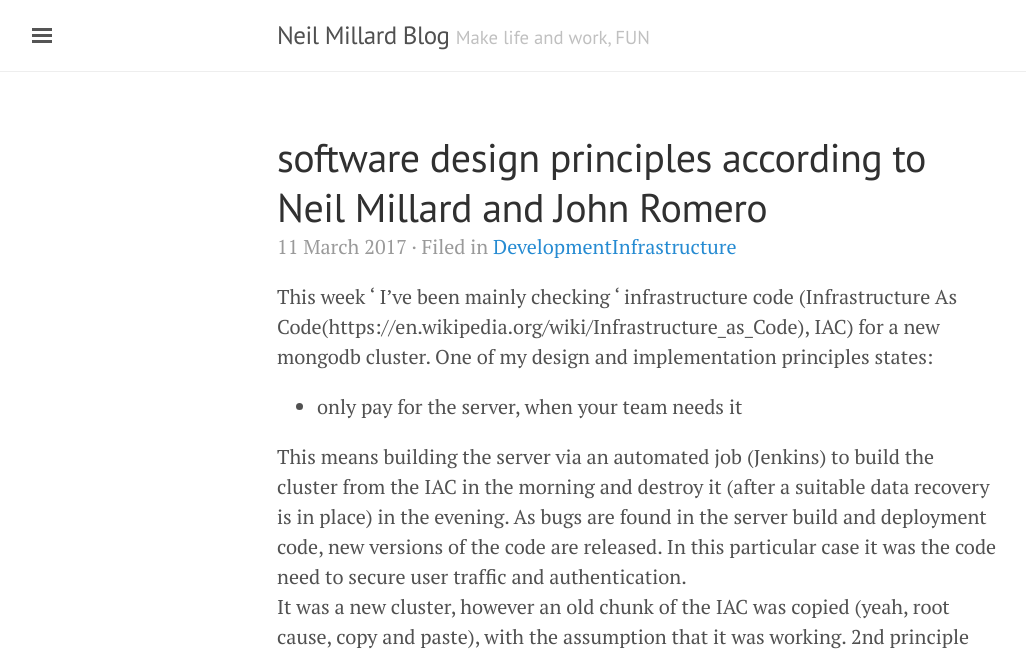
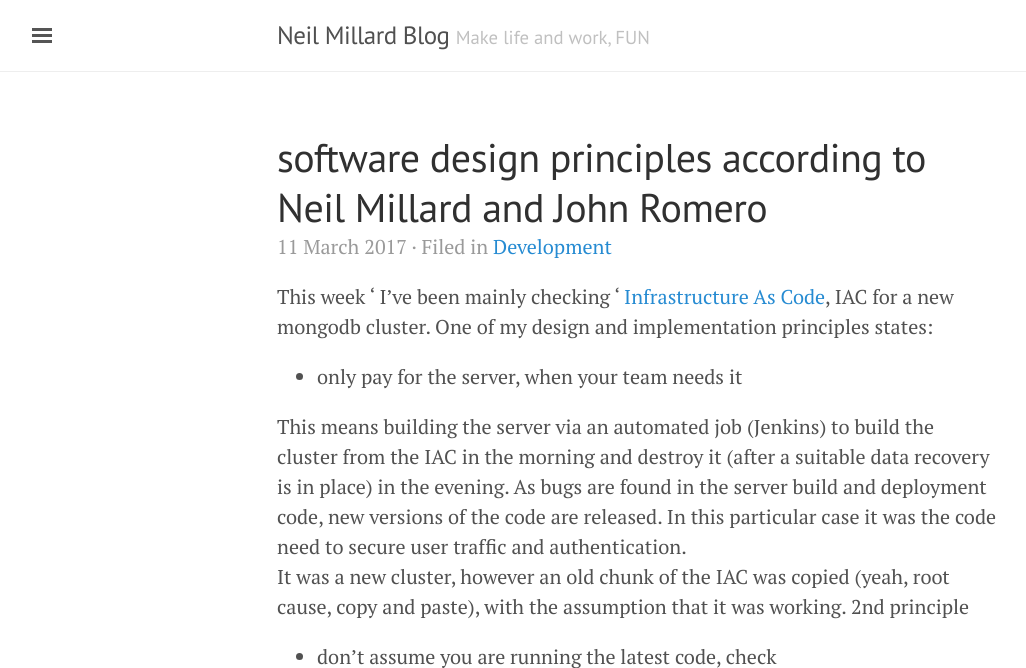
Before and after one commit to neilmillard/neilmillard.github.io, a Jekyll site: the page built from _posts/2017-03-11-software-design-principles.md, in a window 1280 px wide and 900 px high, cut to the strip 0-668 px from the top of the window. Shown: the whole strip, without its empty margins (3-1029 px from the left). Built offline with Jekyll 4.4.1, drawn with Linux system fonts in a browser that asks for light colours; nearby versions of some CDN libraries; comment, search, counter and statistics services are not loaded; some of the changed text lies outside the part shown.

Commit message:
update principles with links

```diff
--- a/_posts/2017-03-11-software-design-principles.md
+++ b/_posts/2017-03-11-software-design-principles.md
@@ -5,12 +5,12 @@
 title: software design principles according to Neil Millard and John Romero
 author_login: neil
 author_email: neil@neilmillard.com
-categories: [Development, Infrastructure]
+categories: [Development]
 description: John Romero talks at GDC Europe about id software and is design and programming principles and Neil shares two of his own about Infrastructure as Code
 tags: [software development, principles, agile]
 comments: true
 ---
-This week ' I've been mainly checking ' infrastructure code (Infrastructure As Code(https://en.wikipedia.org/wiki/Infrastructure_as_Code), IAC) for a new mongodb cluster. One of my design and implementation principles states:
+This week ' I've been mainly checking ' [Infrastructure As Code](https://en.wikipedia.org/wiki/Infrastructure_as_Code), IAC for a new mongodb cluster. One of my design and implementation principles states:
 * only pay for the server, when your team needs it
 
 This means building the server via an automated job (Jenkins) to build the cluster from the IAC in the morning and destroy it (after a suitable data recovery is in place) in the evening.
@@ -32,10 +32,10 @@
 * Use a superior system to development system than your target.
 * Write your code for this game only - not for a future game. You're going to be writing new code later because you'll be smarter.
 * Encapsulate functionality to ensure design consistency. This minimises mistakes and saves design time.
-![Scrum Team Standup](https://upload.wikimedia.org/wikipedia/commons/4/4a/Daily_sprint_meeting.jpg)
-* Try to code transparently. Tell your lead and peers exactly how you are going to solve your current task and get feedback and advice. Do not treat game programming like each coder is a black box. The project could go off the rails and cause delays.
+* ![Scrum Team Standup](https://upload.wikimedia.org/wikipedia/commons/4/4a/Daily_sprint_meeting.jpg)
+Try to code transparently. Tell your lead and peers exactly how you are going to solve your current task and get feedback and advice. Do not treat game programming like each coder is a black box. The project could go off the rails and cause delays.
 * Programming is a creative art form based on logic. Every programmer is different and will code differently. It's the output that matters.
 
-These principles are very similar to the agile principles and it is important not to overlook culture and values, as these give the team the reason why, that internal motivation.
+These principles are very similar to the [agile principles](http://agilemanifesto.org/principles.html) and it is important not to overlook culture and values, as these give the team the reason why, that internal motivation.
 
 What rules/principles does you or your team find invaluable?
```
